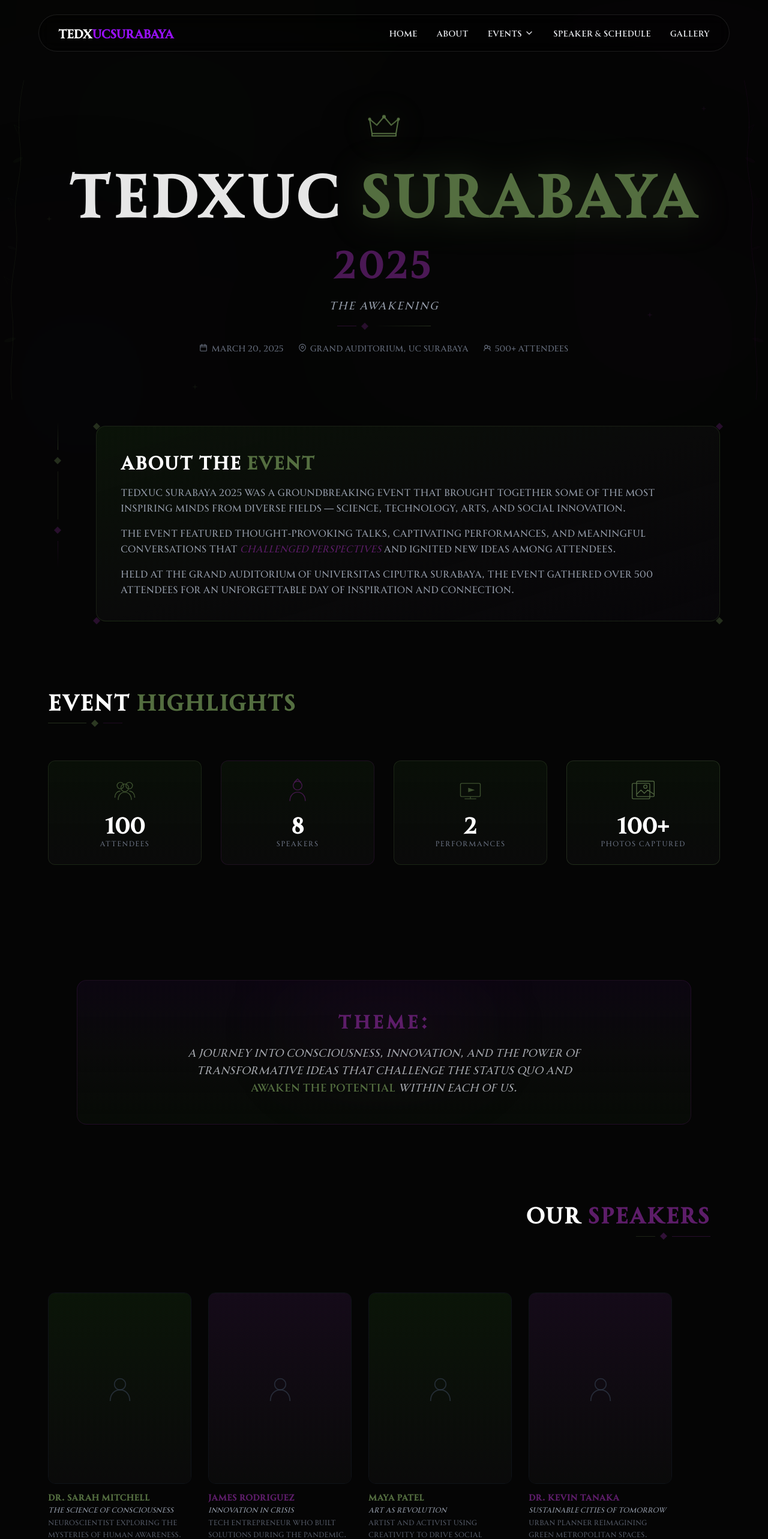
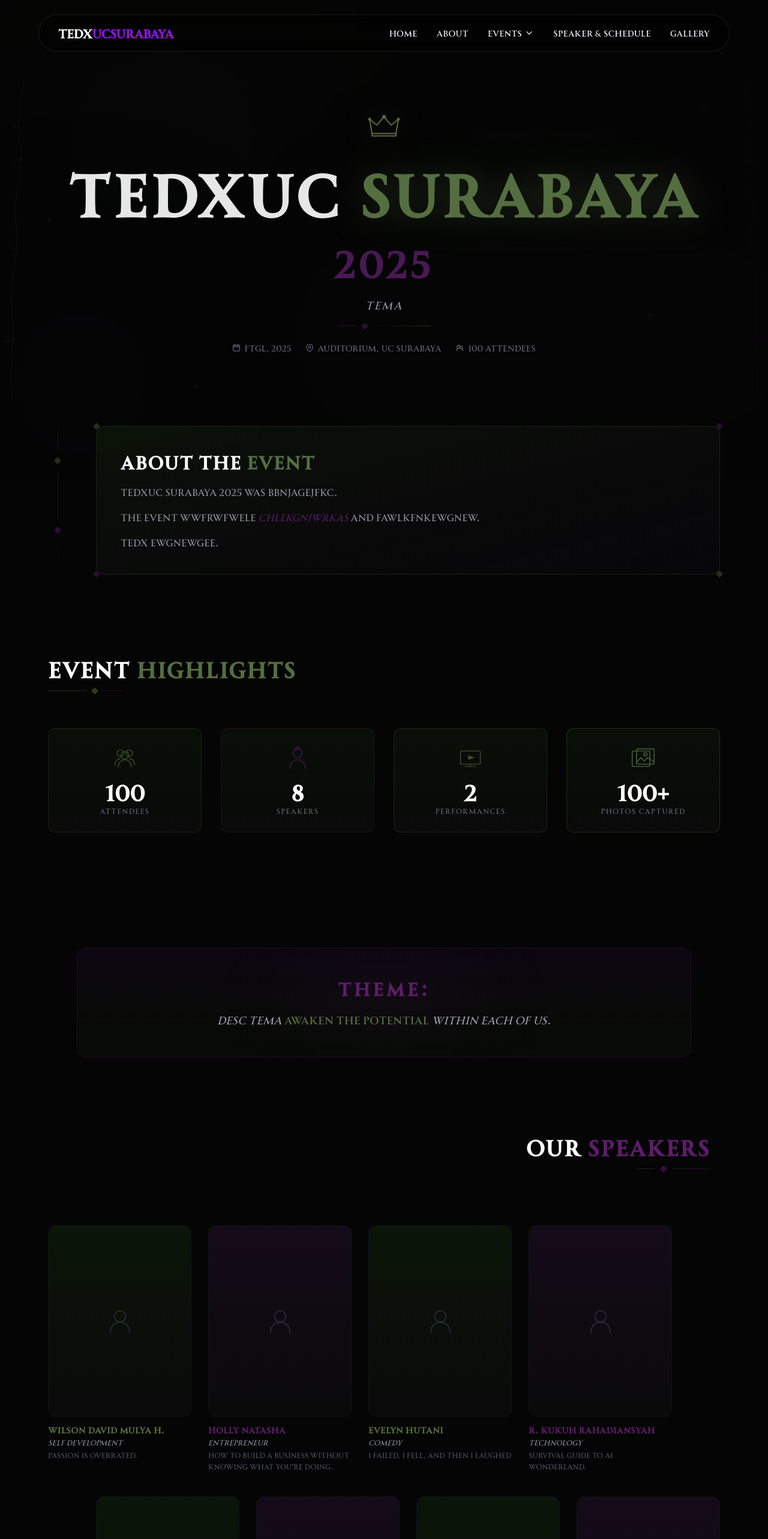
Before and after one commit to Maiizo/TEDxUC-2026, a Next.js app: page /past-event in a window 1280 px wide. Shown: the top 2566 px of the page at 60% size. Built offline with nearby package versions, Linux system fonts and the light colour scheme.

Commit message:
fix name of speakers

```diff
--- a/app/past-event/page.tsx
+++ b/app/past-event/page.tsx
@@ -190,14 +190,14 @@
 }
 
 const speakers: Speaker[] = [
-  { name: "Dr. Sarah Mitchell", title: "The Science of Consciousness", description: "Neuroscientist exploring the mysteries of human awareness." },
-  { name: "James Rodriguez", title: "Innovation in Crisis", description: "Tech entrepreneur who built solutions during the pandemic." },
-  { name: "Maya Patel", title: "Art as Revolution", description: "Artist and activist using creativity to drive social change." },
-  { name: "Dr. Kevin Tanaka", title: "Sustainable Cities of Tomorrow", description: "Urban planner reimagining green metropolitan spaces." },
-  { name: "Lisa Chen", title: "The Future of Education", description: "EdTech pioneer transforming exciting learning experiences." },
-  { name: "Marcus Thompson", title: "Breaking Mental Barriers", description: "Performance coach helping people unlock their potential." },
-  { name: "Dr. Amira Hassan", title: "Health Tech Revolution", description: "Medical inventor advancing accessible healthcare." },
-  { name: "David Park", title: "The Power of Storytelling", description: "Filmmaker and author capturing human stories." },
+  { name: "Wilson David Mulya H.", title: "Self Development", description: "Passion is Overrated." },
+  { name: "Holly Natasha", title: "Entrepreneur", description: "How To Build a Business Without Knowing What You're Doing." },
+  { name: "Evelyn Hutani", title: "Comedy", description: "I Failed, I Fell, and Then I Laughed" },
+  { name: "R. Kukuh Rahadiansyah", title: "Technology", description: "Survival Guide to AI Wonderland." },
+  { name: "Maximilian John", title: "Photography", description: "Urban Kaleidoscope: Patterns & Perspective." },
+  { name: "Mario Oswin", title: "Culinary", description: "Culinary Journeys Food as a Map Through Cultural Labyrinths." },
+  { name: "Danyannisa", title: "Music", description: "The Art of Song Construction: Navigating the Technical Maze of Music Creation." },
+  { name: "aa aa", title: "title", description: "desc." },
 ];
 
 const highlightData = [
@@ -395,7 +395,7 @@
           {/* Subtitle + meta */}
           <div className="mt-4 md:mt-6 text-center">
             <p className="text-sm md:text-lg text-gray-400 italic tracking-widest mb-4">
-              The Awakening
+              TEMA
             </p>
 
             {/* Decorative line */}
@@ -414,14 +414,14 @@
                   <path d="M5 1V4" stroke="currentColor" strokeWidth="1.2" strokeLinecap="round" />
                   <path d="M11 1V4" stroke="currentColor" strokeWidth="1.2" strokeLinecap="round" />
                 </svg>
-                March 20, 2025
+                Ftgl, 2025
               </span>
               <span className="flex items-center gap-1.5">
                 <svg viewBox="0 0 16 16" fill="none" className="w-3.5 h-3.5">
                   <path d="M8 1C4.686 1 2 3.686 2 7C2 11.5 8 15 8 15C8 15 14 11.5 14 7C14 3.686 11.314 1 8 1Z" stroke="currentColor" strokeWidth="1.2" />
                   <circle cx="8" cy="7" r="2" stroke="currentColor" strokeWidth="1.2" />
                 </svg>
-                Grand Auditorium, UC Surabaya
+                Auditorium, UC Surabaya
               </span>
               <span className="flex items-center gap-1.5">
                 <svg viewBox="0 0 16 16" fill="none" className="w-3.5 h-3.5">
@@ -430,7 +430,7 @@
                   <circle cx="11" cy="7" r="2.5" stroke="currentColor" strokeWidth="1.2" />
                   <path d="M14 14C14 11.791 12.657 10 11 10" stroke="currentColor" strokeWidth="1.2" />
                 </svg>
-                500+ Attendees
+                100 Attendees
               </span>
             </div>
           </div>
@@ -474,22 +474,17 @@
 
                 <div className="space-y-4 text-sm md:text-base text-gray-400 leading-relaxed">
                   <p>
-                    TEDxUC Surabaya 2025 was a groundbreaking event that brought together
-                    some of the most inspiring minds from diverse fields — science,
-                    technology, arts, and social innovation.
+                    TEDxUC Surabaya 2025 was bbnjagejfkc.
                   </p>
                   <p>
-                    The event featured thought-provoking talks, captivating performances,
-                    and meaningful conversations that{" "}
+                    The event wwfrwfwele{" "}
                     <span className="text-(--maleficent-purple) italic">
-                      challenged perspectives
+                      chlekgnjwrkas
                     </span>{" "}
-                    and ignited new ideas among attendees.
+                    and fawlkfnkewgnew.
                   </p>
                   <p>
-                    Held at the Grand Auditorium of Universitas Ciputra Surabaya, the event
-                    gathered over 500 attendees for an unforgettable day of inspiration and
-                    connection.
+                    TEDx ewgnewgee.
                   </p>
                 </div>
               </div>
@@ -551,8 +546,7 @@
                 <span className="text-(--maleficent-purple)">Theme:</span>
               </h2>
               <p className="relative text-sm md:text-lg text-gray-300/80 leading-relaxed italic max-w-2xl mx-auto">
-                A journey into consciousness, innovation, and the power of transformative ideas
-                that challenge the status quo and{" "}
+                desc tema   {" "}
                 <span className="text-(--maleficent-green) not-italic font-medium">
                   awaken the potential
                 </span>{" "}
```
